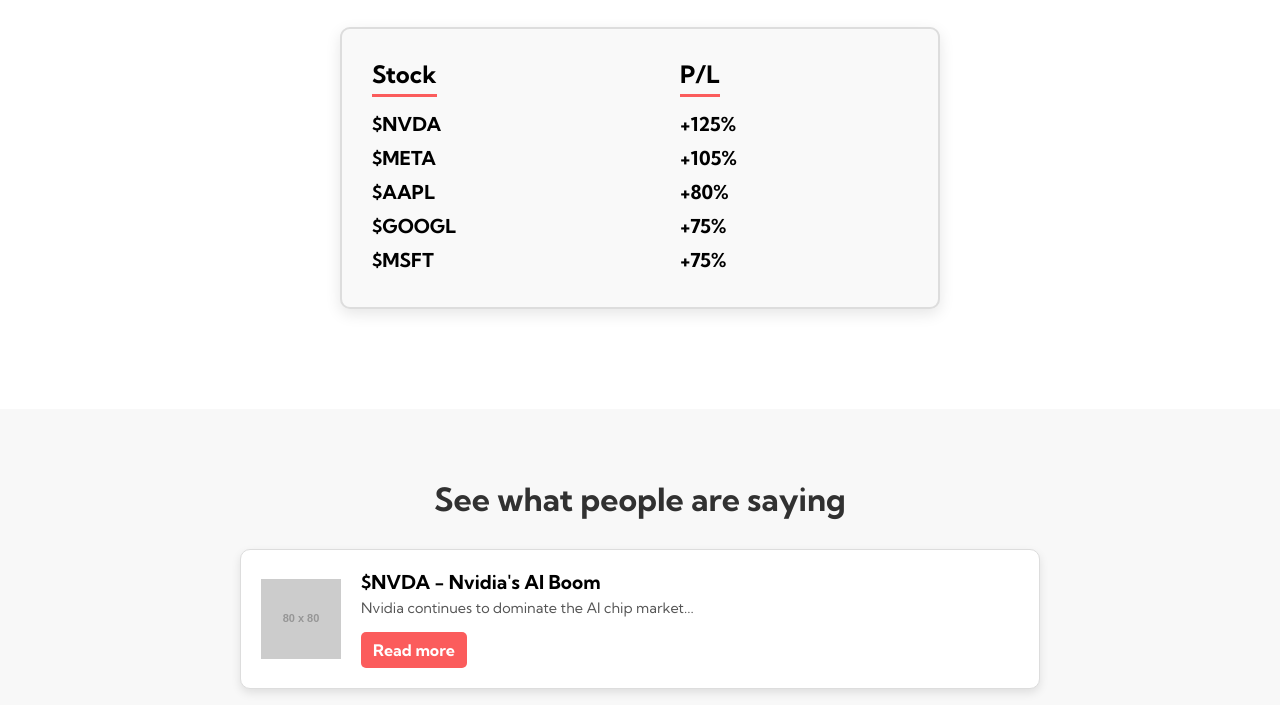
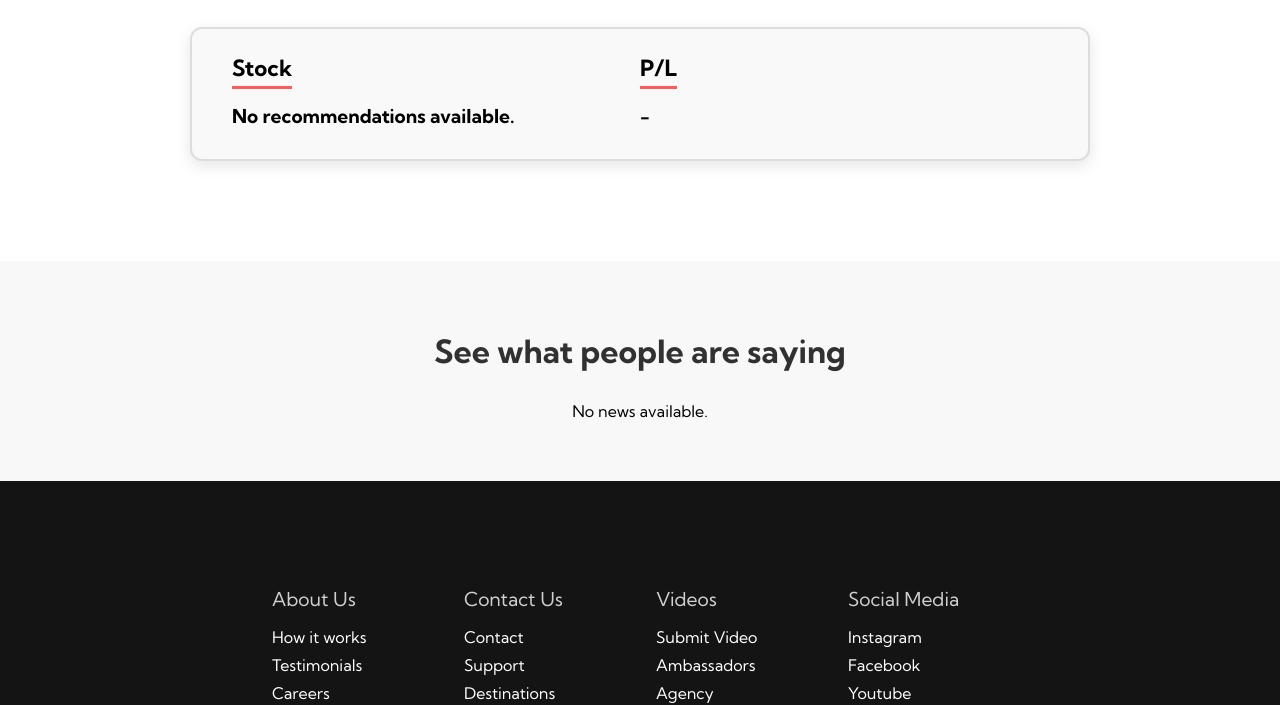
Before and after one commit to pavorn2003/Stock-Recommendation-System-using-Sentiment-Analysis, a plain HTML site: page Website/output.html in a window 1280 px wide. Shown: the part 729-1434 px from the top of the page. Drawn offline with Linux system fonts and the light colour scheme; placeholder pictures from the web are drawn by us.

Commit message:
Eureka!
API works

```diff
--- a/Website/app.js
+++ b/Website/app.js
@@ -460,9 +460,11 @@
 
                 const result = await response.json();
                 console.log("API Response:", result);
+                localStorage.setItem("apiResultData", JSON.stringify(result));
 
-                localStorage.setItem("apiResultData", JSON.stringify(result.data));
+                setTimeout(() => {
                     window.location.href = "/Website/output.html";
+                }, 3000);
             } catch (error) {
                 console.error("Error submitting data:", error);
                 alert("Failed to submit. Please try again.");
@@ -471,58 +473,103 @@
 
     }
 });
+document.addEventListener("DOMContentLoaded", function () {
+    console.log("✅ Script running in output.html");
+
+    const storedDataRaw = localStorage.getItem("apiResultData");
+    console.log("🔍 Checking localStorage in output.html:", storedDataRaw);
+    const stockList = document.getElementById("stockList");
+    const profitList = document.getElementById("profitList");
+    const newsContainer = document.getElementById("newsContainer");
 
 
 
-        // Example Data
-const stocks = ["$NVDA", "$META", "$AAPL", "$GOOGL", "$MSFT"];
-const profits = ["+125%", "+105%", "+80%", "+75%", "+75%"];
+    // ✅ Check if it's null, undefined, or literally the string "undefined"
+    if (!storedDataRaw || storedDataRaw === "undefined") {
+        console.warn("⚠️ No valid apiResultData found in localStorage. Using empty object.");
+        localStorage.removeItem("apiResultData"); // Clean up invalid data
+    }
 
-// Get elements
-const stockList = document.getElementById("stockList");
-const profitList = document.getElementById("profitList");
+    // ✅ Use an empty object `{}` as fallback
+    const storedData = storedDataRaw && storedDataRaw !== "undefined" ? JSON.parse(storedDataRaw) : {};
 
-// Populate stock list
-stocks.forEach((stock, index) => {
+    const performanceData = storedData.performance || {};  // ✅ Extract performance data
+
+    console.log("📊 Retrieved Performance Data:", performanceData);
+
+    if (storedData.stock && Object.keys(storedData.stock).length > 0) {
+        console.log("✅ Stocks Retrieved:", storedData.stock);
+        localStorage.setItem("stocksWithSectors", JSON.stringify(storedData.stock));
+    } else {
+        console.warn("⚠️ No stock recommendations received!");
+        stockList.innerHTML = "<li>No recommendations available.</li>";
+        profitList.innerHTML = "<li>-</li>";
+    }
+
+    // ✅ Ensure the Returns section dynamically updates with performance data
+    if (performanceData && Object.keys(performanceData).length > 0) {
+        stockList.innerHTML = "";
+        profitList.innerHTML = "";
+
+        Object.entries(storedData.stock).forEach(([sector, stockArray]) => {
+            stockArray.forEach(stock => {
                 let stockItem = document.createElement("li");
-    stockItem.textContent = stock;
+                stockItem.textContent = `$${stock}`;
                 stockList.appendChild(stockItem);
 
                 let profitItem = document.createElement("li");
-    profitItem.textContent = profits[index];
-    profitItem.classList.add("green");
+                let returnVal = performanceData[stock]; // ✅ Extract return data
+
+                if (returnVal !== undefined) {
+                    profitItem.textContent = `${returnVal.toFixed(2)}%`;
+                    profitItem.classList.add(returnVal > 0 ? "green" : returnVal < 0 ? "red" : "neutral");
+                } else {
+                    profitItem.textContent = "-";
+                    profitItem.classList.add("neutral");
+                }
+
                 profitList.appendChild(profitItem);
             });
+        });
+    } else {
+        console.warn("⚠️ No performance data received!");
+        profitList.innerHTML = "<li>-</li>";
+    }
 
+    // ✅ Handling Articles Section
+    if (storedData.articles && Object.keys(storedData.articles).length > 0) {
+        console.log("📰 Articles Retrieved:", storedData.articles);
 
-
-// Example data (each stock gets one news)
-const stockNews = [
-    { stock: "$NVDA", title: "Nvidia's AI Boom", summary: "Nvidia continues to dominate the AI chip market...", link: "#" },
-    { stock: "$META", title: "Meta's VR Expansion", summary: "Meta is pushing further into the metaverse with...", link: "#" },
-    { stock: "$AAPL", title: "Apple's Strong Sales", summary: "Apple reports record-breaking iPhone sales...", link: "#" },
-    { stock: "$GOOGL", title: "Google AI Breakthrough", summary: "Google unveils its most advanced AI model yet...", link: "#" },
-    { stock: "$MSFT", title: "Microsoft Cloud Growth", summary: "Microsoft Azure continues rapid cloud expansion...", link: "#" }
-];
-
-// Get news container
-const newsContainer = document.getElementById("newsContainer");
-
-// Populate news dynamically
-stockNews.forEach(news => {
+        Object.entries(storedData.articles).forEach(([sector, articles]) => {
+            articles.forEach(article => {
                 let newsCard = document.createElement("div");
                 newsCard.classList.add("news_card");
 
+                let stockName = article.stock ? `$${article.stock}` : "Unknown Stock";
+                let summary = article.text
+                ? article.text.split('. ').slice(0, 2).join('. ') + "..."
+                : "No summary available.";
+                let articleImage = article.image_url && article.image_url.trim() !== ""
+                ? article.image_url
+                : "/Website/images/News_image.png";
+
                 newsCard.innerHTML = `
                     <div class="news_image">
-            <img src="https://via.placeholder.com/80" alt="News Image">
+                        <img src="${articleImage}" alt="News Image" class="article-thumbnail">
                     </div>
                     <div class="news_content">
-            <h3>${news.stock} - ${news.title}</h3>
-            <p>${news.summary}</p>
-            <a href="${news.link}" target="_blank">Read more</a>
+                        <h3>${stockName} - ${article.article_title || "No Title Available"}</h3>
+                        <p>${summary}</p>
+                        <a href="${article.article_link || "#"}" target="_blank">Read more</a>
                     </div>
                 `;
 
+
                 newsContainer.appendChild(newsCard);
             });
+        });
+    } else {
+        console.warn("⚠️ No news articles received!");
+        newsContainer.innerHTML = "<p>No news available.</p>";
+    }
+});
--- a/Website/output.html
+++ b/Website/output.html
@@ -58,7 +58,7 @@
           <ul id="stockList"></ul>
       </div>
       <div class="column">
-          <h3>P/L</h3>
+          <h3 id="plHeader">P/L</h3>
           <ul id="profitList"></ul>
       </div>
   </div>
--- a/Website/styles.css
+++ b/Website/styles.css
@@ -1096,32 +1096,37 @@
 /* Table Layout */
 .results_table {
   display: flex;
-  justify-content: center;
-  align-items: flex-start;
-  gap: 80px; /* Space between columns */
-  max-width: 600px;
+  justify-content: space-between; /* Distribute space evenly */
+  align-items: center; /* Ensure vertical centering */
+  width: 80%; /* Adjust width */
+  max-width: 900px; /* Maintain balance */
   margin: 0 auto;
-  border: 2px solid #ddd; /* Soft border */
-  border-radius: 10px;
-  padding: 30px;
+  border: 2px solid #ddd;
+  border-radius: 12px;
+  padding: 25px 40px; /* Reduced padding for balance */
   background: #f9f9f9;
-  box-shadow: 0px 5px 15px rgba(0, 0, 0, 0.1); /* Subtle shadow */
+  box-shadow: 0px 5px 15px rgba(0, 0, 0, 0.1);
 }
 
 /* Column Styling */
 .column {
   flex: 1;
   text-align: left;
+  min-width: 250px; /* Adjusted minimum width */
+  white-space: nowrap;
 }
 
 /* Headers */
 .column h3 {
-  font-size: 1.5rem;
+  font-size: 1.4rem;
   font-weight: bold;
-  margin-bottom: 10px;
+  margin-bottom: 5px; /* Reduce spacing */
+  display: inline-block;
+  padding-bottom: 4px;
   border-bottom: 3px solid #FB5C5C;
-  display: inline-block;
-  padding-bottom: 5px;
+  white-space: nowrap;
+  overflow: hidden;
+  text-overflow: ellipsis;
 }
 
 /* List Styling */
@@ -1134,8 +1139,18 @@
 .column li {
   font-size: 1.2rem;
   font-weight: bold;
-  padding: 5px 0;
+  padding: 6px 0;
+  white-space: nowrap;
+  overflow: hidden;
+  text-overflow: ellipsis;
 }
+
+/* Fixes alignment so columns are evenly spaced */
+.results_table .column:nth-child(2) {
+  text-align: left;
+}
+
+
 
 /* Green Profit Values */
 .profits li {
@@ -1176,16 +1191,14 @@
   border: 1px solid #ddd;
 }
 
-.news_image {
-  width: 80px;
-  height: 80px;
-  background: #ddd;
-  border-radius: 10px;
-  display: flex;
-  justify-content: center;
-  align-items: center;
-  margin-right: 20px;
+.news_image img {
+  width: 80px;  /* Adjust width */
+  height: 80px; /* Adjust height */
+  object-fit: cover; /* Ensures proper cropping */
+  border-radius: 10px; /* Optional: rounded corners */
+  margin-right: 15px; /* ✅ Adds spacing between image & text */
 }
+
 
 .news_content {
   flex: 1;
```
Also changed, not shown: Website/images/News_image.png (added). Lines whose indentation alone changed are shown as unchanged.
